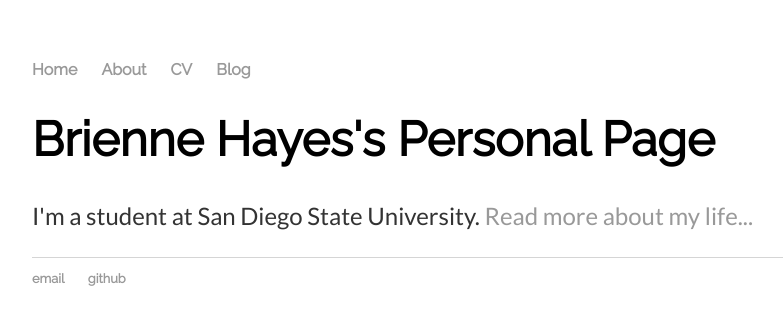
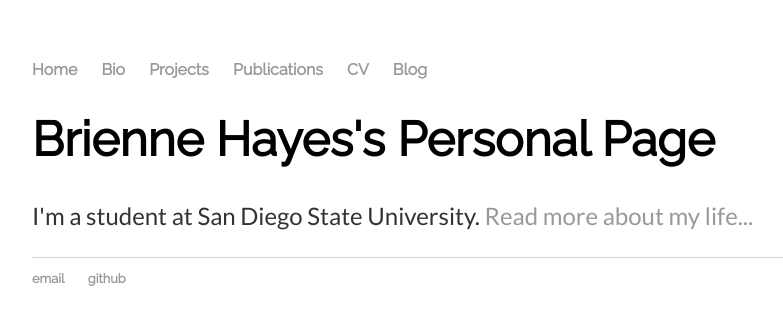
Before and after one commit to bhayes7/bhayes7.github.io, a Jekyll site: the page built from index.html, in a window 1280 px wide. Shown: the top 325 px of the page, without its empty margins (160-943 px from the left). Built offline with Jekyll 4.4.1, drawn with Linux system fonts in a browser that asks for light colours.

Commit message:
Updated site navigation links

```diff
--- a/_layouts/default.html
+++ b/_layouts/default.html
@@ -9,7 +9,9 @@
 		<nav>
 		<ul>
 			<li><a href="/">Home</a></li>
-			<li><a href="/about">About</a></li>
+			<li><a href="/bio">Bio</a></li>
+			<li><a href="/projects">Projects</a></li>
+			<li><a href="/publications">Publications</a></li>
 			<li><a href="/cv">CV</a></li>
 			<li><a href="/blog">Blog</a></li>
 		</ul>
```
